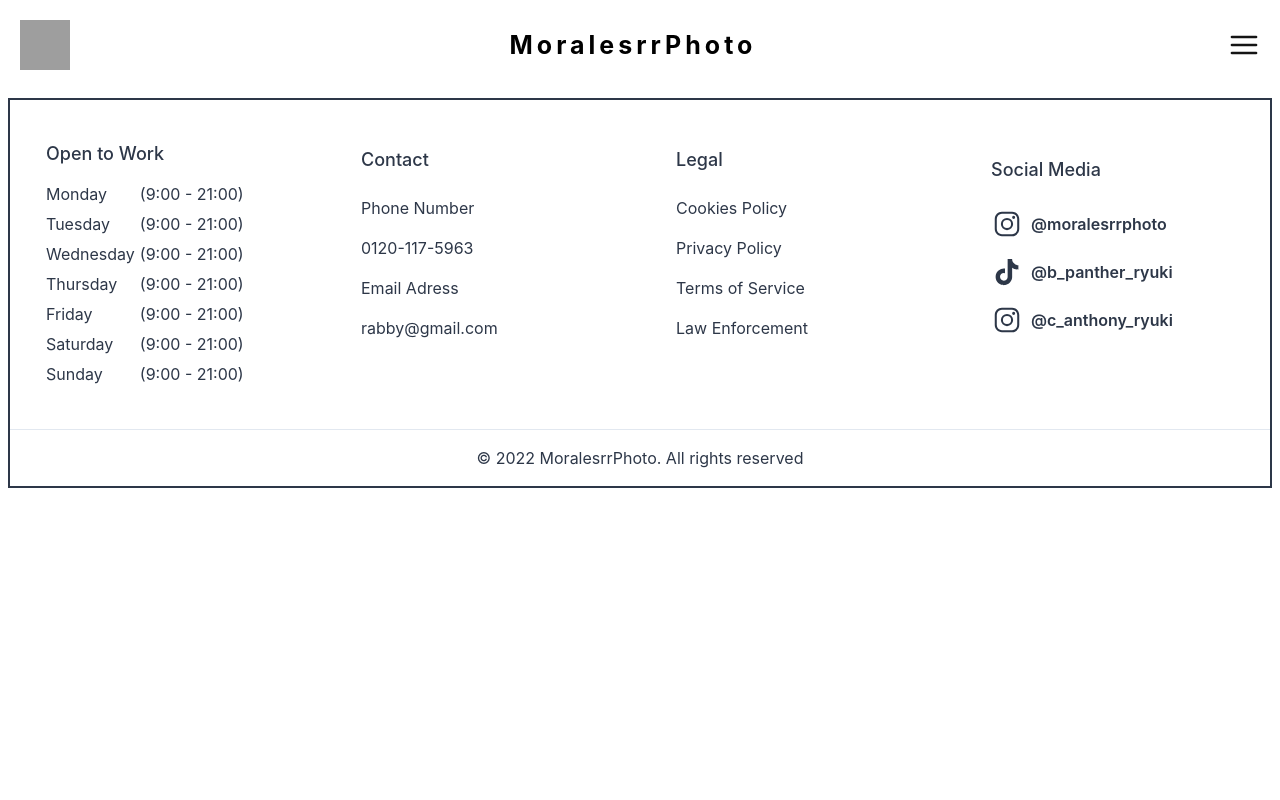
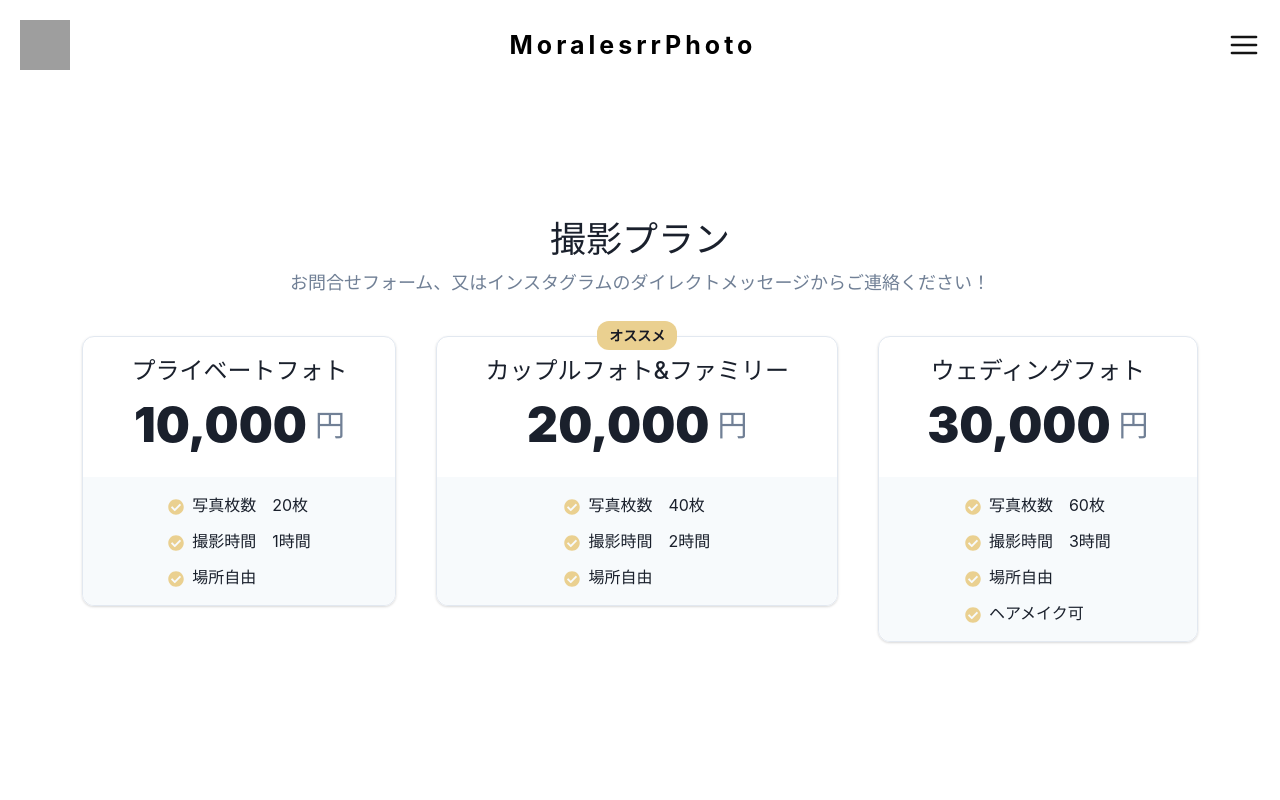
Before and after one commit to riomaemoto/my-app, a React (Create React App) app: page /plan in a window 1280 px wide. Shown: the top 800 px of the page. Built offline with nearby package versions, Linux system fonts and the light colour scheme; grey boxes are pictures that could not be loaded.

Commit message:
change to japanese

```diff
--- a/src/App.tsx
+++ b/src/App.tsx
@@ -2,12 +2,14 @@ import { ChakraProvider } from "@chakra-ui/react";
 import { BrowserRouter, Route, Routes } from "react-router-dom";
 import { Footer } from "./components/layouts/footer";
 import { Header } from "./components/layouts/header";
-import { Plan } from "./pages/plan";
+import { Plan } from "./pages/plan/plan";
 import { Home } from "./pages/home";
+import { Pictures } from "./pages/pictures/pictures";
 
 const links = [
   { path: "/", component: <Home /> },
-  { path: "/pictures", component: <Plan /> },
+  { path: "/plan", component: <Plan /> },
+  { path: "/pictures", component: <Pictures /> },
 ];
 
 const Router = () => {
--- a/src/components/common/contact_text.tsx
+++ b/src/components/common/contact_text.tsx
@@ -12,17 +12,13 @@ export const ContactText: FC<Props> = ({ children, bgc, color }) => {
     <Text
       fontSize={"20px"}
       mt={6}
-      ml={{ base: "-30px", md: "550px" }}
       mb={"20px"}
       pt={"5px"}
-      w={220}
       h={"40px"}
       bgColor={bgc}
       color={color}
-      display={"inline-block"}
       borderRadius={2}
       align={"center"}
-      verticalAlign={"middle"}
     >
       {children}
     </Text>
--- a/src/components/home/contact.tsx
+++ b/src/components/home/contact.tsx
@@ -1,6 +1,6 @@
 import { init, send } from "emailjs-com";
 import { ChangeEvent, useState } from "react";
-import { Box, Button, Input, Textarea } from "@chakra-ui/react";
+import { Box, Button, Center, Input, Textarea } from "@chakra-ui/react";
 import { ContactText } from "../common/contact_text";
 export const Contact = () => {
   const userId = process.env.REACT_APP_USER_ID;
@@ -36,44 +36,57 @@ export const Contact = () => {
   };
 
   return (
-    <div
+    <Center>
+      <Box
         style={{
           paddingTop: "30px",
-        paddingLeft: "170px",
           display: "flex",
           flexDirection: "column",
         }}
       >
-      <ContactText children={"Contact"} bgc={"black"} color={"white"} />
-      <ContactText children={"Name"} bgc={"white"} color={"black"} />
+        <ContactText children={"連絡先"} bgc={"black"} color={"white"} />
+        <ContactText children={"お名前"} bgc={"white"} color={"black"} />
         <Input
-        w={{ base: "200px", md: "300px" }}
-        ml={{ base: "-20px", md: "510px" }}
+          backgroundColor={"gray.100"}
           type={"text"}
+          w={{ base: 300, md: 500 }}
           value={name}
           onChange={putName}
         />
-      <ContactText children={"Email"} bgc={"white"} color={"black"} />
+        <ContactText
+          children={"メールアドレス"}
+          bgc={"white"}
+          color={"black"}
+        />
         <Input
-        w={{ base: "300px", md: "300px" }}
-        ml={{ base: "-80px", md: "510px" }}
+          backgroundColor={"gray.100"}
           type={"email"}
           value={email}
           onChange={putEmail}
         />
-      <ContactText children={"Message"} bgc={"white"} color={"black"} />
+        <ContactText children={"メッセージ"} bgc={"white"} color={"black"} />
         <Textarea
-        w={{ base: "300px", md: "300px" }}
-        ml={{ base: "-80px", md: "510px" }}
-        rows={5}
+          backgroundColor={"gray.100"}
+          rows={8}
           value={contents}
           onChange={putContents}
         />
         <Box style={{ marginTop: "20px" }}>
-        <Button m={12} onClick={onSubmit} ml={{ base: "30px", md: "615px" }}>
-          Submit
+          <Center>
+            <Button
+              width={"100px"}
+              mb={"80px"}
+              mt={"30px"}
+              textAlign={"center"}
+              onClick={onSubmit}
+              backgroundColor={"black"}
+              color={"white"}
+            >
+              送信
             </Button>
+          </Center>
         </Box>
-    </div>
+      </Box>
+    </Center>
   );
 };
--- a/src/components/layouts/footer.tsx
+++ b/src/components/layouts/footer.tsx
@@ -11,7 +11,7 @@ import {
 } from "@chakra-ui/react";
 import { FC, ReactNode } from "react";
 import { IoLogoInstagram, IoLogoTiktok } from "react-icons/io5";
-import { Days, FirstColor } from "../../constants";
+import { Days, SecondColor } from "../../constants";
 
 type FeatureProps = {
   text: string;
@@ -85,7 +85,7 @@ export const Footer: FC = () => {
         <SimpleGrid columns={{ base: 1, sm: 2, md: 2, lg: 4 }} spacing={8}>
           <Stack align={"flex-start"}>
             <Text ml={{ base: "10px", md: "20px" }}>
-              <ListHeader>Open to Work</ListHeader>
+              <ListHeader>日時</ListHeader>
               <Box
                 style={{
                   marginTop: "12px",
@@ -108,10 +108,10 @@ export const Footer: FC = () => {
               ml={{ base: "20px", md: "20px" }}
               lineHeight={{ base: "8", md: "40px" }}
             >
-              <ListHeader>Contact</ListHeader>
-              <Text>Phone Number </Text>
-              <Text>0120-117-5963</Text>
-              <Text>Email Adress </Text>
+              <ListHeader>ご連絡先</ListHeader>
+              <Text>電話番号 </Text>
+              <Text decoration={"underline"}>0120-117-5963</Text>
+              <Text>メールアドレス </Text>
               <Text> rabby@gmail.com</Text>
             </Text>
           </Stack>
@@ -121,7 +121,7 @@ export const Footer: FC = () => {
               ml={{ base: "10px", md: "20px" }}
               lineHeight={{ base: "8", md: "40px" }}
             >
-              <ListHeader>Legal</ListHeader>
+              <ListHeader>規約</ListHeader>
               <Text cursor={"pointer"}>Cookies Policy</Text>
               <Text cursor={"pointer"}>Privacy Policy</Text>
               <Text cursor={"pointer"}>Terms of Service</Text>
@@ -134,12 +134,17 @@ export const Footer: FC = () => {
               ml={{ base: "20px", md: "20px" }}
               lineHeight={{ base: "8", md: "60px" }}
             >
-              <ListHeader>Social Media</ListHeader>
+              <ListHeader>SNS</ListHeader>
               <Box cursor={"pointer"} mb={4}>
                 <Feature
                   url="https://www.instagram.com/moralesrrphoto/"
                   icon={
-                    <Icon as={IoLogoInstagram} color={FirstColor} w={7} h={7} />
+                    <Icon
+                      as={IoLogoInstagram}
+                      color={SecondColor}
+                      w={7}
+                      h={7}
+                    />
                   }
                   iconBg={""}
                   text="@moralesrrphoto"
@@ -149,7 +154,7 @@ export const Footer: FC = () => {
                 <Feature
                   url="https://tiktok.com"
                   icon={
-                    <Icon as={IoLogoTiktok} color={FirstColor} w={7} h={7} />
+                    <Icon as={IoLogoTiktok} color={SecondColor} w={7} h={7} />
                   }
                   iconBg={""}
                   text={"@b_panther_ryuki"}
@@ -160,7 +165,12 @@ export const Footer: FC = () => {
                 <Feature
                   url="https://www.instagram.com/carmeloanthony/"
                   icon={
-                    <Icon as={IoLogoInstagram} color={FirstColor} w={7} h={7} />
+                    <Icon
+                      as={IoLogoInstagram}
+                      color={SecondColor}
+                      w={7}
+                      h={7}
+                    />
                   }
                   iconBg={""}
                   text={"@c_anthony_ryuki"}
--- a/src/components/layouts/header.tsx
+++ b/src/components/layouts/header.tsx
@@ -98,7 +98,7 @@ export const Header: FC = (props) => {
                   Home
                 </Text>
               </CloseLink>
-              <CloseLink to="/pictures" style={LinkStyle}>
+              <CloseLink to="/plan" style={LinkStyle}>
                 <Text
                   align={"center"}
                   _focus={{ _focus: "none" }}
@@ -112,7 +112,7 @@ export const Header: FC = (props) => {
                   Plan
                 </Text>
               </CloseLink>
-              <CloseLink to="/contact" style={LinkStyle}>
+              <CloseLink to="/pictures" style={LinkStyle}>
                 <Text
                   align={"center"}
                   _focus={{ _focus: "none" }}
@@ -123,7 +123,7 @@ export const Header: FC = (props) => {
                     bg: FirstColor,
                   }}
                 >
-                  Contact
+                  pictures
                 </Text>
               </CloseLink>
             </DrawerBody>
--- a/src/constants.ts
+++ b/src/constants.ts
@@ -14,43 +14,33 @@ const plan =
   "https://firebasestorage.googleapis.com/v0/b/my-app-8a156.appspot.com/o/IMG_2399%202.jpg?alt=media&token=e01496b5-f2cc-4875-8116-678d266be08c";
 
 const ocean =
-  "https://firebasestorage.googleapis.com/v0/b/my-app-8a156.appspot.com/o/IMG_2399%202.jpg?alt=media&token=e01496b5-f2cc-4875-8116-678d266be08c";
+  "https://firebasestorage.googleapis.com/v0/b/my-app-8a156.appspot.com/o/IMG_2348.JPG?alt=media&token=a54251c6-a6ea-4374-9f8f-af2f25ae5f96";
+const a =
+  "https://firebasestorage.googleapis.com/v0/b/my-app-8a156.appspot.com/o/a.png?alt=media&token=c631b6e8-4034-4754-8849-15acac5a043d";
 
-export { rabby, plan, logo, yuki, wedding };
+export { rabby, plan, logo, yuki, wedding, ocean, a };
 
-export const secondArr = [
-  "Personal Trainer",
-  "Original Workout plan",
-  "Nutrition & Diet advice",
-  "VR & PEMF Machine (8min)",
-  "product discount 15% off",
-];
+export const secondArr = ["写真枚数　40枚", "撮影時間　2時間", "場所自由"];
 
-export const firstArr = [
-  "Try it for 7 days",
-  "Workout mashine",
-  "VR & PEMF Machine trial",
-  "You can cancel any time",
-];
+export const firstArr = ["写真枚数　20枚", "撮影時間　1時間", "場所自由"];
 
 export const thirdArr = [
-  "Personal Trainer",
-  "Original Workout plan",
-  "Nutrition & Diet advice",
-  "VR & PEMF Machine (16min)",
-  "product discount 15% off",
+  "写真枚数　60枚",
+  "撮影時間　3時間",
+  "場所自由",
+  "ヘアメイク可",
 ];
 
 export const Days = [
-  "Monday",
-  "Tuesday",
-  "Wednesday",
-  "Thursday",
-  "Friday",
-  "Saturday",
-  "Sunday",
+  "月曜日",
+  "火曜日",
+  "水曜日",
+  "木曜日",
+  "金曜日",
+  "土曜日",
+  "日曜日",
 ];
 
-export const FirstColor: string = "WhiteAlpha.200";
+export const FirstColor: string = "#ead090";
 
-export const SecondColor: string = "#ccc";
+export const SecondColor: string = "black";
--- /dev/null
+++ b/src/pages/plan/plan.tsx
@@ -0,0 +1,43 @@
+import { Box, Stack, Heading, Text, VStack } from "@chakra-ui/react";
+import { PriceCard } from "./price_card";
+import { firstArr, secondArr, thirdArr } from "../../constants";
+
+export const Plan = () => {
+  return (
+    <Box py={32}>
+      <VStack spacing={2} textAlign="center">
+        <Heading fontWeight={"10px"} as="h1" fontSize="4xl">
+          撮影プラン
+        </Heading>
+        <Text fontSize="lg" color={"gray.500"}>
+          お問合せフォーム、又はインスタグラムのダイレクトメッセージからご連絡ください！
+        </Text>
+      </VStack>
+      <Stack
+        direction={{ base: "column", md: "row" }}
+        textAlign="center"
+        justify="center"
+        spacing={{ base: 4, lg: 10 }}
+        py={10}
+      >
+        <PriceCard
+          cardTitle={"プライベートフォト"}
+          fee={"10,000"}
+          checkList={firstArr}
+        />
+        <PriceCard
+          cardTitle={"カップルフォト&ファミリー"}
+          fee={"20,000"}
+          isShowChip={true}
+          checkList={secondArr}
+          isGold={true}
+        />
+        <PriceCard
+          cardTitle={"ウェディングフォト"}
+          fee={"30,000"}
+          checkList={thirdArr}
+        />
+      </Stack>
+    </Box>
+  );
+};
--- a/src/components/plan/price_card.tsx
+++ b/src/pages/plan/price_card.tsx
@@ -15,7 +15,7 @@ import { FirstColor } from "../../constants";
 
 type Props = {
   cardTitle: string;
-  fee: number;
+  fee: String;
   checkList: any;
   isShowChip?: boolean;
   isGold?: boolean;
@@ -56,7 +56,7 @@ const TopChip = () => {
         fontWeight="600"
         rounded="xl"
       >
-        Most Popular
+        オススメ
       </Text>
     </Box>
   );
@@ -73,14 +73,11 @@ export const PriceCard: FC<Props> = (props) => {
             {cardTitle}
           </Text>
           <HStack justifyContent="center">
-            <Text fontSize="3xl" fontWeight="600">
-              $
-            </Text>
             <Text fontSize="5xl" fontWeight="900">
               {fee}
             </Text>
             <Text fontSize="3xl" color="gray.500">
-              /month
+              円
             </Text>
           </HStack>
         </Box>
@@ -100,18 +97,6 @@ export const PriceCard: FC<Props> = (props) => {
                 );
               })}
           </List>
-          <Box w="80%" pt={7}>
-            <Button
-              w="full"
-              bg={useColorModeValue(
-                props.isGold ? "#ead090" : undefined,
-                "#ead090"
-              )}
-              _hover={{ bgColor: props.isGold ? FirstColor : FirstColor }}
-            >
-              Start trial
-            </Button>
-          </Box>
         </VStack>
       </Box>
     </PriceWrapper>
```
Also changed, not shown: src/components/home/slider.tsx (+4 -3 lines), src/pages/pictures/pictures.tsx (added, +110 -0 lines), src/pages/plan.tsx (deleted, +0 -36 lines). Lines whose indentation alone changed are shown as unchanged.
